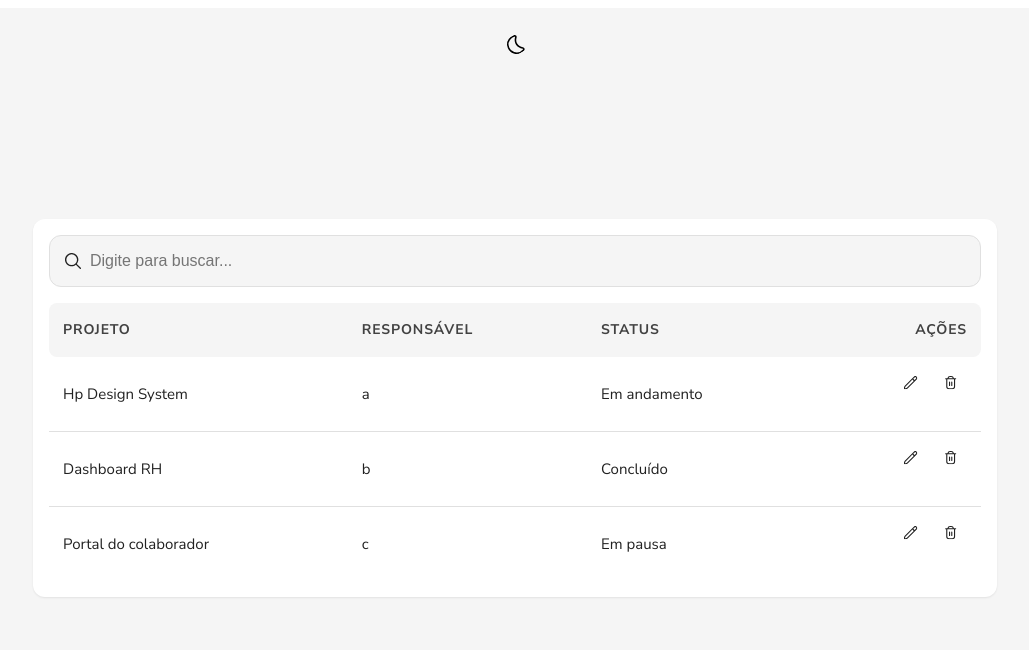
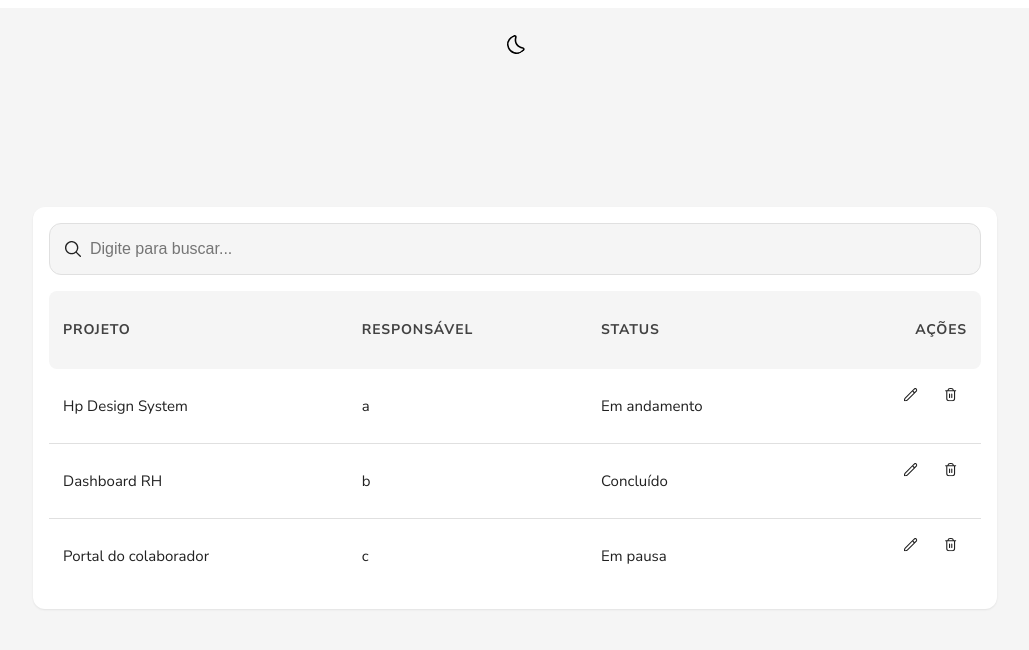
Before and after one commit to HenriquePetrelli/hp-design-system, a Vue app: page / in a window 1280 px wide. Shown: the top 650 px of the page, without its empty margins (125-1154 px from the left). Built offline with nearby package versions, Linux system fonts and the light colour scheme.

Commit message:
refactor: altera espacamento de cabecalho de DataTable

```diff
--- a/package.json
+++ b/package.json
@@ -1,6 +1,6 @@
 {
   "name": "@henriquepetrelli/hp-design-system",
-  "version": "1.1.35",
+  "version": "1.1.36",
   "type": "module",
   "main": "./dist/hp-design-system.umd.js",
   "module": "./dist/hp-design-system.es.js",
--- a/src/components/dataTable/DataTable.scss
+++ b/src/components/dataTable/DataTable.scss
@@ -27,8 +27,7 @@
   /* ================= Header ================= */
 
   &__header-cell {
-    padding: 4px 14px;
-
+    padding: 16px 14px;
     background-color: var(--color-background);
     text-transform: uppercase;
     font-size: 11px;
```
